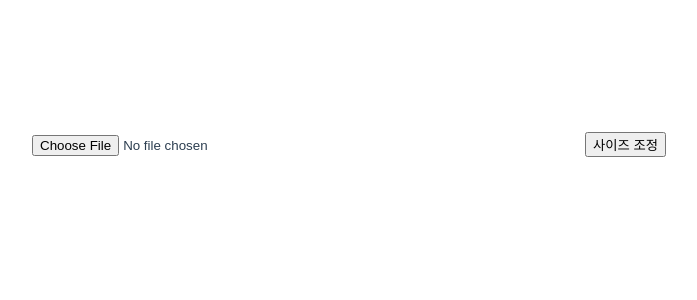
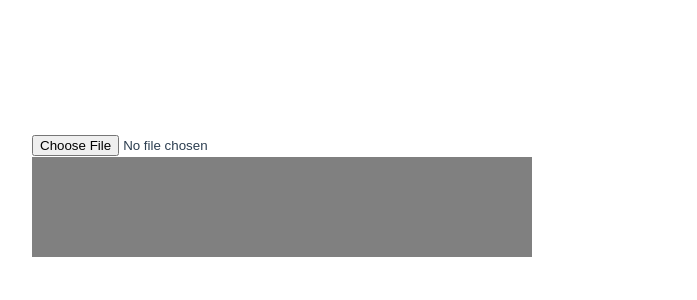
Before and after one commit to umingming/MyPicMyPick, a Vue app in the folder my-pick/: page / in a window 1280 px wide. Shown: the top 300 px of the page, without its empty margins (0-697 px from the left). Built offline with nearby package versions, Linux system fonts and the light colour scheme.

Commit message:
feat: Drag&drop image to load

```diff
--- a/my-pick/src/App.vue
+++ b/my-pick/src/App.vue
@@ -2,7 +2,7 @@
     <div id="box">
         <input type="file" @change="loadImage" />
         <canvas ref="canvasRef"></canvas>
-        <button @click="updateSize">사이즈 조정</button>
+        <div id="drag-area" @dragover.prevent="dragImage" @drop.prevent="dropImage"></div>
     </div>
 </template>
 
@@ -15,6 +15,26 @@ export default {
         const canvasRef = ref(null);
         const img = reactive(new Image());
 
+        /**
+         * @param {DragEvent} event
+         */
+        function dragImage({ dataTransfer }) {
+            dataTransfer.dropEffect = "copy";
+        }
+
+        /**
+         * @param {DragEvent} event
+         */
+        function dropImage({ dataTransfer: { files } }) {
+            if (files.length) {
+                loadImage({ target: { files } });
+            }
+        }
+
+        /**
+         * @param {Event} event
+         * @param {Object} event.target
+         */
         function loadImage({ target }) {
             const file = target.files[0];
             if (file) {
@@ -32,6 +52,9 @@ export default {
             }
         }
 
+        /**
+         * 캔버스 크기에 맞춰 이미지를 그린다.
+         */
         function drawImage() {
             const { width, height } = canvasRef.value;
             const ctx = canvasRef.value.getContext("2d");
@@ -42,16 +65,26 @@ export default {
         const isResizing = ref(false);
         const point = reactive({ x: 0, y: 0 });
 
+        /**
+         * @param {Number} x
+         * @param {Number} y
+         */
         function initPoint(x, y) {
             point.x = x;
             point.y = y;
         }
 
+        /**
+         * @param {Number} x
+         * @param {Number} y
+         */
         function resizeImage(x, y) {
-            canvasRef.value.width += x - point.x;
-            canvasRef.value.height += y - point.y;
-            drawImage();
-            initPoint(x, y);
+            if (isResizing.value) {
+                canvasRef.value.width += x - point.x;
+                canvasRef.value.height += y - point.y;
+                drawImage();
+                initPoint(x, y);
+            }
         }
 
         onMounted(() => {
@@ -62,16 +95,16 @@ export default {
                     isResizing.value = true;
                 }
             });
-            window.addEventListener("mousemove", ({ x, y }) => {
-                if (isResizing.value) {
-                    resizeImage(x, y);
-                }
-            });
-            window.addEventListener("mouseup", () => {
-                isResizing.value = false;
-            });
+            window.addEventListener("mousemove", ({ x, y }) => resizeImage(x, y));
+            window.addEventListener("mouseup", () => (isResizing.value = false));
         });
-        return { canvasRef, loadImage };
+        return {
+            // Upload
+            canvasRef,
+            dragImage,
+            dropImage,
+            loadImage
+        };
     }
 };
 </script>
@@ -82,6 +115,11 @@ export default {
     width: 100vw;
     height: 100vh;
 }
+#drag-area {
+    width: 500px;
+    height: 100px;
+    background: gray;
+}
 canvas {
     position: relative;
     left: 0;
```
